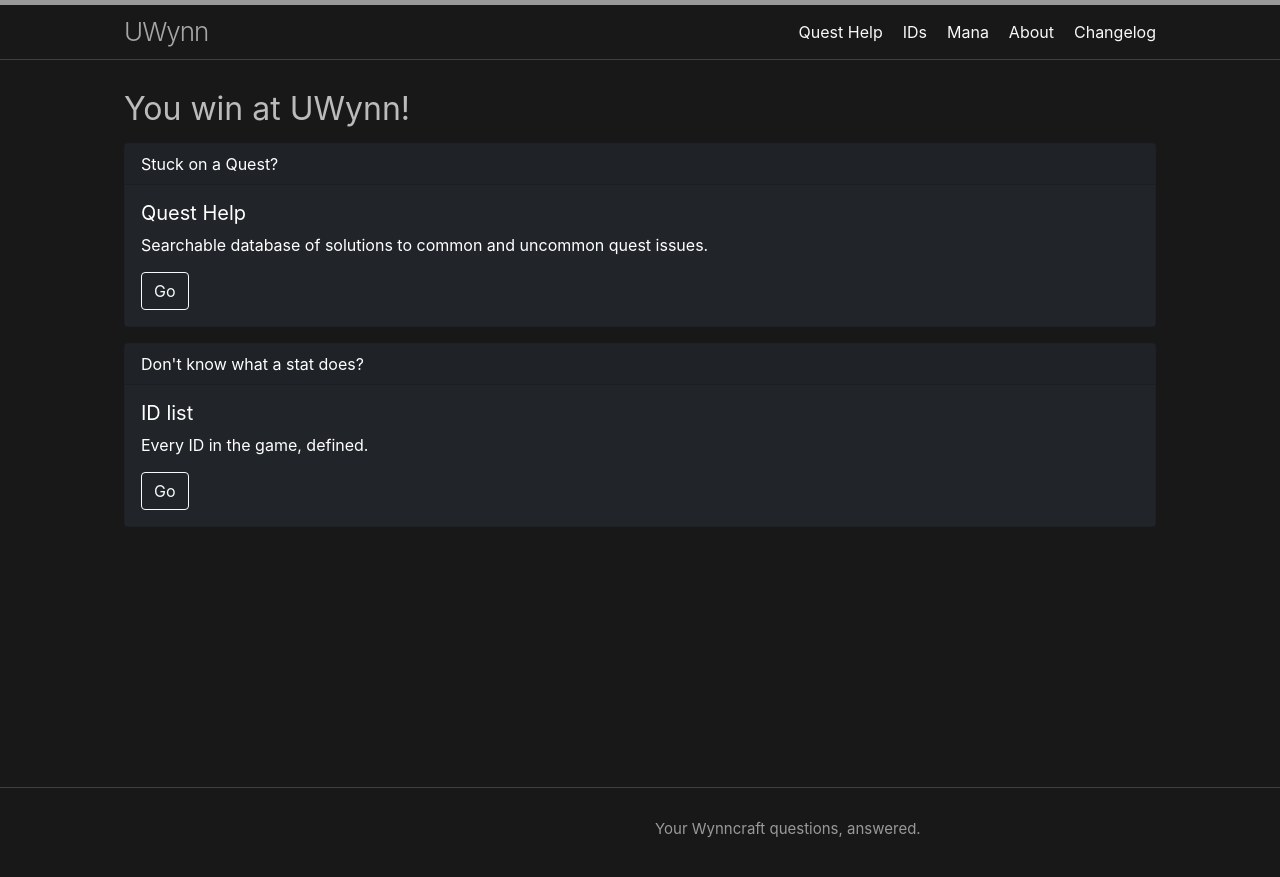
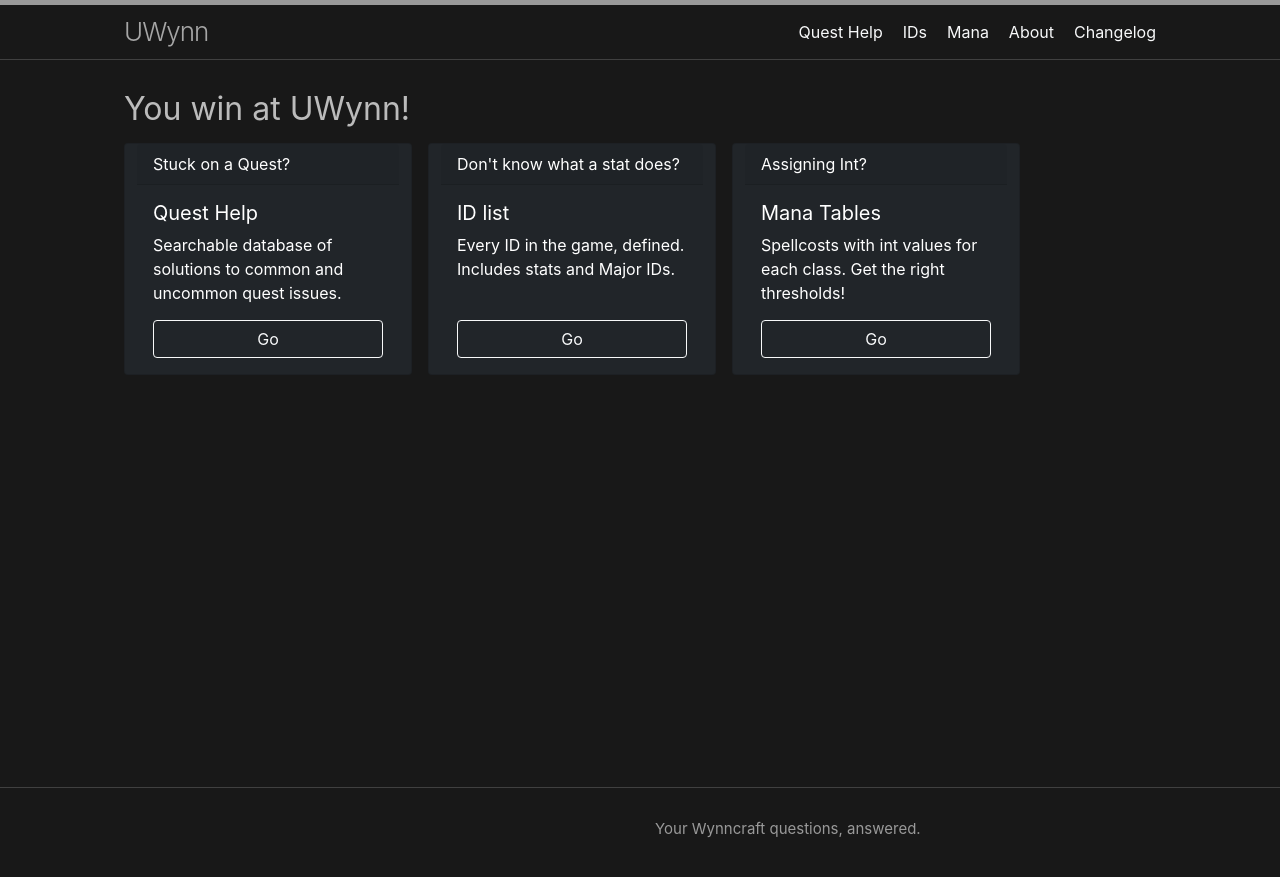
Before and after one commit to UWynn/UWynn.github.io, a Jekyll site: the page built from docs/index.md, in a window 1280 px wide. Shown: the top 877 px of the page. Built offline with Jekyll 4.4.1, drawn with Linux system fonts in a browser that asks for light colours.

Commit message:
homepage layout (smaller cards)

```diff
--- a/docs/index.md
+++ b/docs/index.md
@@ -4,25 +4,38 @@ layout: default
 
 <h1 class="page-heading">You win at UWynn!</h1>
 
-
-<div class="card text-white bg-dark mb-3" >
-  <div class="card-header">
-    Stuck on a Quest?
-  </div>
-  <div class="card-body">
-    <h5 class="card-title">Quest Help</h5>
-    <p class="card-text">Searchable database of solutions to common and uncommon quest issues.</p>
-    <a href="/quest/" class="btn btn-outline-light text-light">Go</a>
-  </div>
-</div>
-<div class="card text-white bg-dark mb-3" >
-  <div class="card-header">
-    Don't know what a stat does?
-  </div>
-  <div class="card-body">
-    <h5 class="card-title">ID list</h5>
-    <p class="card-text">Every ID in the game, defined.</p>
-    <a href="/ID/" class="btn btn-outline-light text-light">Go</a>
+<div class="container">
+  <div class="row">
+    <div class="card text-white bg-dark mb-3 me-3 col-sm-6" style="width: 18rem;">
+      <div class="card-header">
+        Stuck on a Quest?
+      </div>
+      <div class="card-body d-flex flex-column">
+        <h5 class="card-title">Quest Help</h5>
+        <p class="card-text">Searchable database of solutions to common and uncommon quest issues.</p>
+        <a href="/quest/" class="btn btn-outline-light text-light mt-auto">Go</a>
+      </div>
+    </div>
+    <div class="card text-white bg-dark mb-3 me-3 col-sm-6" style="width: 18rem;">
+      <div class="card-header">
+        Don't know what a stat does?
+      </div>
+      <div class="card-body d-flex flex-column">
+        <h5 class="card-title">ID list</h5>
+        <p class="card-text">Every ID in the game, defined. Includes stats and Major IDs.</p>
+        <a href="/ID/" class="btn btn-outline-light text-light mt-auto">Go</a>
+      </div>
+    </div>
+    <div class="card text-white bg-dark mb-3 me-3 col-sm-6" style="width: 18rem;">
+      <div class="card-header">
+        Assigning Int?
+      </div>
+      <div class="card-body d-flex flex-column">
+        <h5 class="card-title">Mana Tables</h5>
+        <p class="card-text">Spellcosts with int values for each class. Get the right thresholds!</p>
+        <a href="/ID/" class="btn btn-outline-light text-light mt-auto">Go</a>
+      </div>
+    </div>
   </div>
 </div>
 
```
Also changed, not shown: docs/changelog.md.
